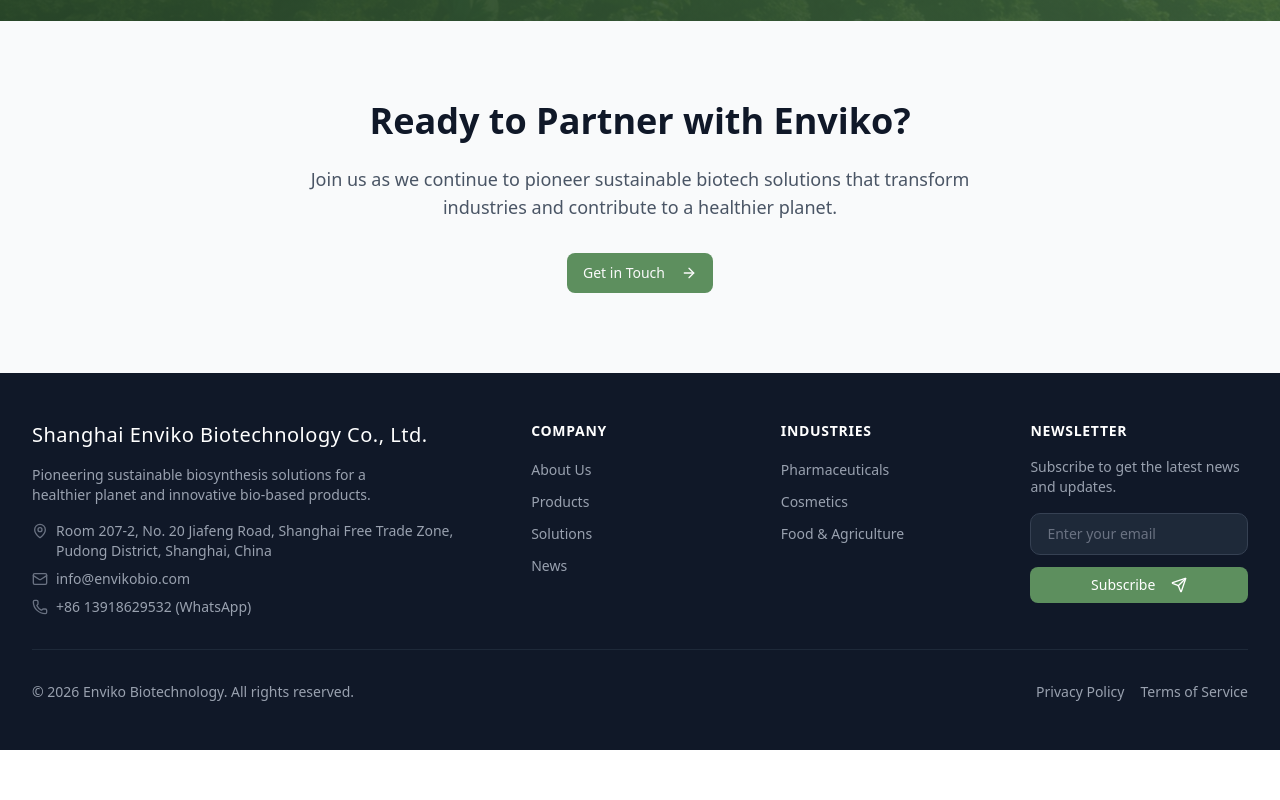
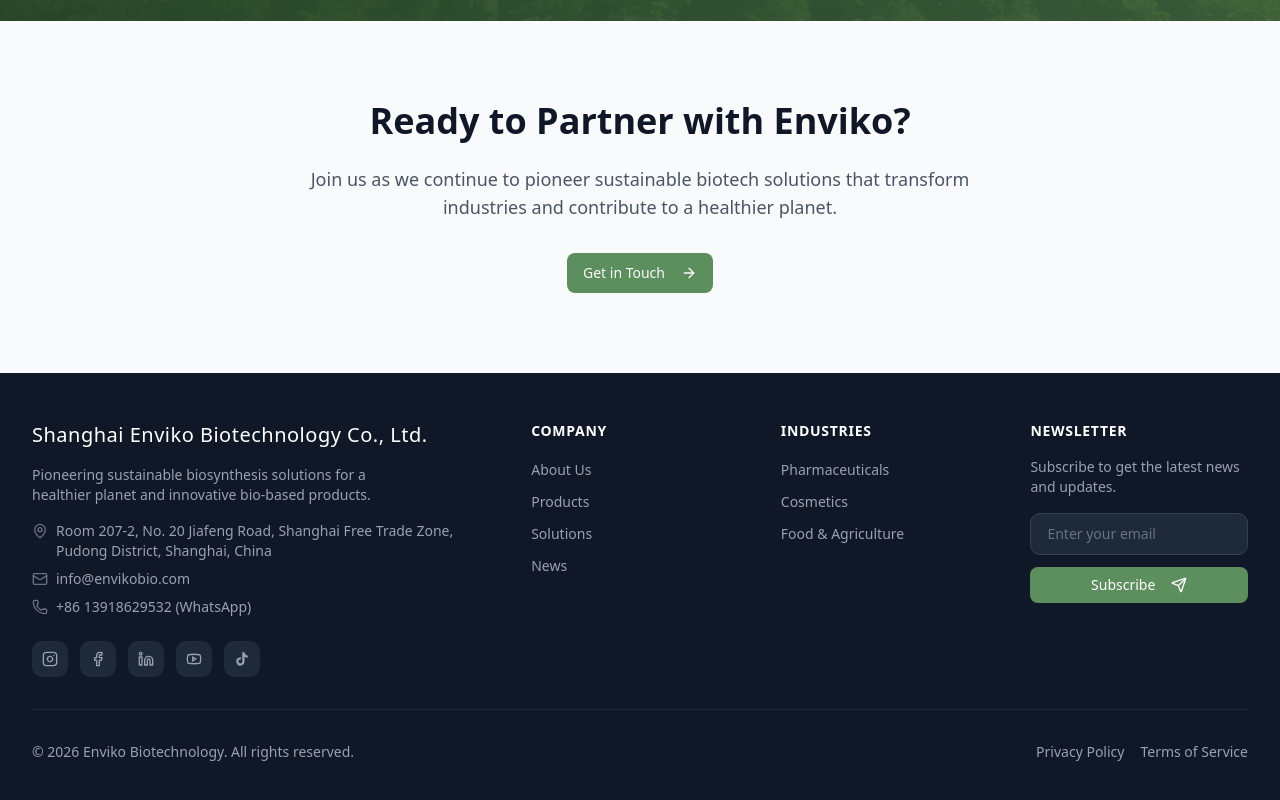
Before and after one commit to envikobio-ux/envikobio, a Next.js app: page / in a window 1280 px wide. Shown: the part 2999-3799 px from the top of the page. Before the commit the page ends 3749 px from the top, so only its background shows below. Built offline with nearby package versions, Linux system fonts and the light colour scheme.

Commit message:
feat: Footer添加社交媒体链接（Instagram、Facebook、LinkedIn、YouTube、TikTok）

```diff
--- a/src/components/layout/Footer.tsx
+++ b/src/components/layout/Footer.tsx
@@ -1,9 +1,17 @@
 'use client';
 
 import Link from 'next/link';
-import { Mail, Phone, MapPin, Send } from 'lucide-react';
+import { Mail, Phone, MapPin, Send, Instagram, Facebook, Linkedin, Youtube } from 'lucide-react';
 import { useState } from 'react';
 import { Button } from '@/components/ui/button';
+
+const socialLinks = [
+  { name: 'Instagram', href: 'https://instagram.com/envikobio', icon: Instagram },
+  { name: 'Facebook', href: 'https://facebook.com/envikobio', icon: Facebook },
+  { name: 'LinkedIn', href: 'https://linkedin.com/company/envikobio', icon: Linkedin },
+  { name: 'YouTube', href: 'https://youtube.com/@envikobio', icon: Youtube },
+  { name: 'TikTok', href: 'https://tiktok.com/@envikobio', icon: null },
+];
 
 const footerNavigation = {
   company: [
@@ -66,6 +74,29 @@ export default function Footer() {
                 <a href="tel:+8613918629532" className="hover:text-white transition-colors">
                   +86 13918629532 (WhatsApp)
                 </a>
+              </div>
+            </div>
+            {/* Social Media Links */}
+            <div className="mt-6">
+              <div className="flex items-center gap-3">
+                {socialLinks.map((social) => (
+                  <a
+                    key={social.name}
+                    href={social.href}
+                    target="_blank"
+                    rel="noopener noreferrer"
+                    className="w-9 h-9 bg-gray-800 hover:bg-brand-600 rounded-lg flex items-center justify-center transition-all duration-300 hover:scale-110 group"
+                    aria-label={social.name}
+                  >
+                    {social.icon ? (
+                      <social.icon className="w-4 h-4 text-gray-400 group-hover:text-white transition-colors" />
+                    ) : (
+                      <svg className="w-4 h-4 text-gray-400 group-hover:text-white transition-colors" viewBox="0 0 24 24" fill="currentColor">
+                        <path d="M19.59 6.69a4.83 4.83 0 0 1-3.77-4.25V2h-3.45v13.67a2.89 2.89 0 0 1-5.2 1.74 2.89 2.89 0 0 1 2.31-4.64 2.93 2.93 0 0 1 .88.13V9.4a6.84 6.84 0 0 0-1-.05A6.33 6.33 0 0 0 5 20.1a6.34 6.34 0 0 0 10.86-4.43v-7a8.16 8.16 0 0 0 4.77 1.52v-3.4a4.85 4.85 0 0 1-1-.1z"/>
+                      </svg>
+                    )}
+                  </a>
+                ))}
               </div>
             </div>
           </div>
```
